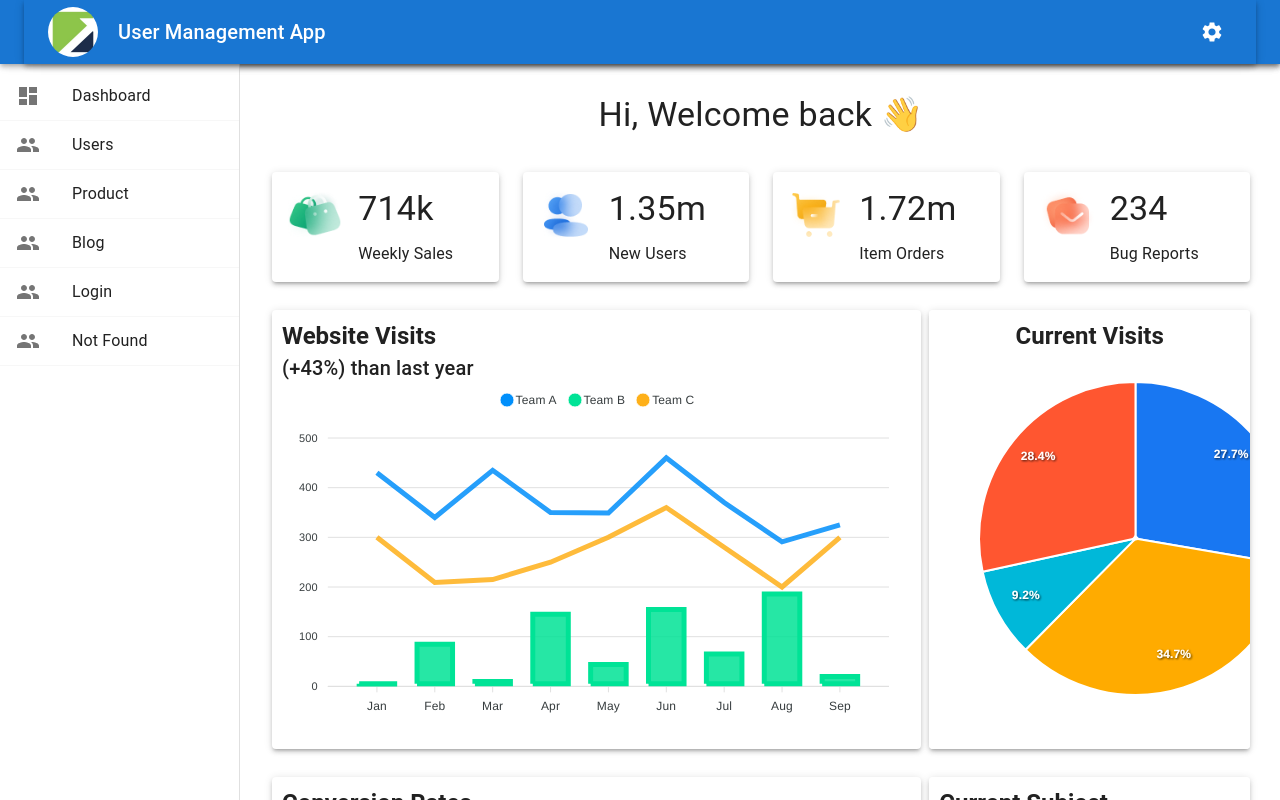
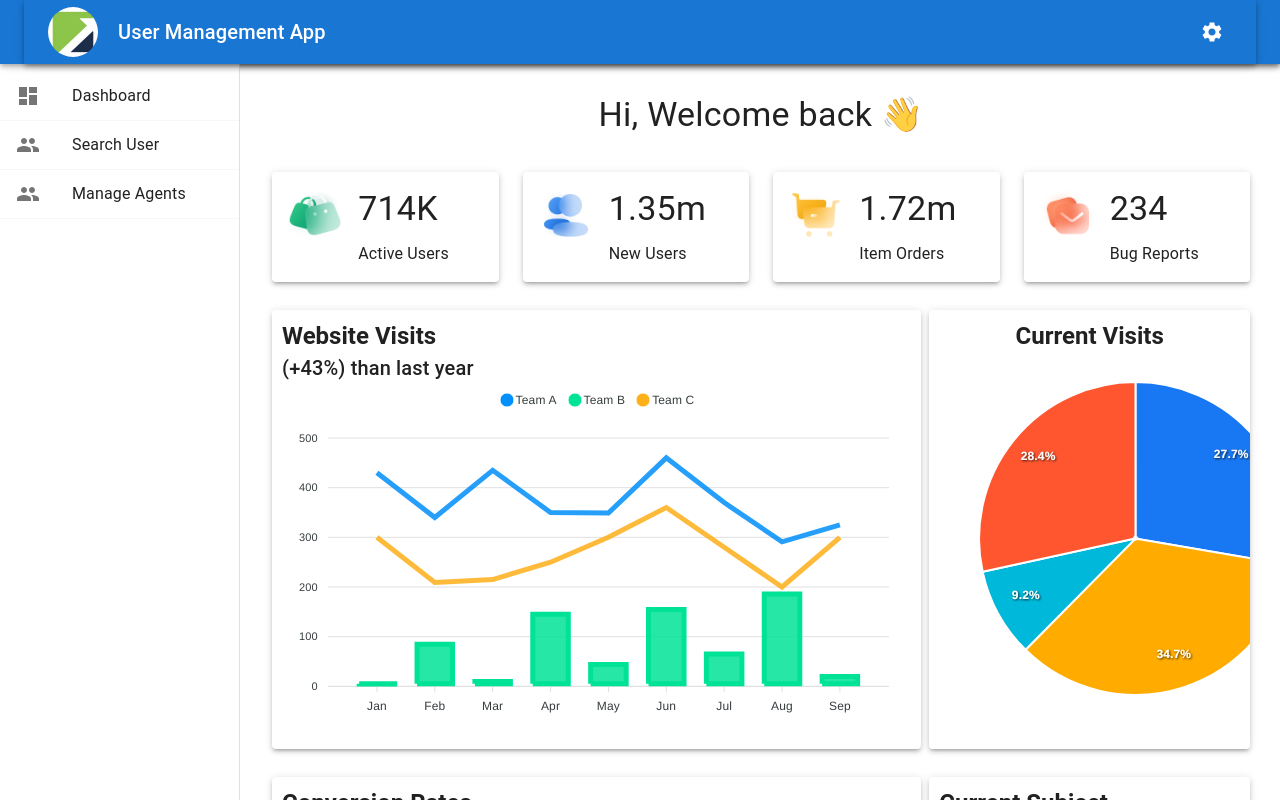
Before and after one commit to PB07-code/UMS-frontend, a React app in the folder demofe/: page /dashboard in a window 1280 px wide. Shown: the top 800 px of the page. Built offline with nearby package versions, Linux system fonts and the light colour scheme; sample sign-in values are in the browser's storage; the HTML template or start-up script is replaced by a standard one.

Commit message:
Manage Agents
Manage Agents

```diff
--- a/demofe/src/App.jsx
+++ b/demofe/src/App.jsx
@@ -9,6 +9,7 @@ import { isUserLoggedIn } from './services/AuthService'
 import Navbar from './components/Navbar'
 import Dashboard from './components/Dashboard'
 import PropTypes from 'prop-types';
+import ListAgents from './components/ListAgents'
 
 function App() {
 
@@ -58,6 +59,14 @@ function App() {
                   </AuthenticatedRoute> }>
                   </Route>
 
+                  <Route path='/agents' element ={
+                 <AuthenticatedRoute>
+                       <ListAgents />
+                  </AuthenticatedRoute>
+                  }>
+
+                </Route>
+
               </Routes>
      </BrowserRouter>
    </>
--- a/demofe/src/components/ClippedDrawer.jsx
+++ b/demofe/src/components/ClippedDrawer.jsx
@@ -9,11 +9,11 @@ import Divider from "@mui/material/Divider";
 import ListItem from "@mui/material/ListItem";
 import ListItemIcon from "@mui/material/ListItemIcon";
 import ListItemText from "@mui/material/ListItemText";
-import Avatar from "@mui/material/Avatar";
+
 import { Link } from "react-router-dom"; // Assuming you're using React Router for navigation
 import DashboardIcon from "@mui/icons-material/Dashboard";
 import PeopleIcon from "@mui/icons-material/People";
-import Logo from "../assets/Logo.jpg";
+
 import illustration_avatar from "../assets/illustration_avatar.png";
 import { Paper } from "@mui/material";
 import Navbar from "./Navbar";
@@ -50,22 +50,7 @@ export default function ClippedDrawer() {
         <Toolbar />
         <Box sx={{ overflow: "auto" }}>
           <List>
-            {/* Logo */}
-          {/*   <Paper
-              elevation={2}
-              style={{ padding: 10, display: "flex", alignItems: "center" }}
-            >
-              <ListItem sx={{ justifyContent: "center", paddingBottom: 0 }}>
-                <Avatar alt={name} src={Logo} sx={{height: 100, width: 100}} />
-              </ListItem>
-            </Paper>
-            <Divider /> */}
 
-            {/* Dashboard Link */}
-           {/*  <Paper
-              // elevation={1}
-              // style={{ padding: 10, display: "flex", alignItems: "center" }}
-            > */}
               <ListItem button component={Link} to="/dashboard">
                 <ListItemIcon>
                   <DashboardIcon />
@@ -96,15 +81,9 @@ export default function ClippedDrawer() {
                 </ListItemIcon>
                 <ListItemText
                   primary={
-                    <span
-                     /*  style={{
-                        fontSize: "20px",
-                        fontFamily: '"Public Sans", sans-serif',
-                        fontWeight: 600,
-                         color: "rgb(24, 119, 242)",
-                      }} */
-                    >
-                      Users
+                    <span>
+
+                     Search User
                     </span>
                   }
                 />
@@ -112,40 +91,40 @@ export default function ClippedDrawer() {
             {/* </Paper> */}
           <Divider/>
             {/* Product Link */}
-            <ListItem button component={Link} to="/users">
+            <ListItem button component={Link} to="/agents">
               <ListItemIcon>
                 <PeopleIcon />
               </ListItemIcon>
-              <ListItemText primary="Product" />
+              <ListItemText primary="Manage Agents" />
             </ListItem>
             <Divider />
 
             {/* Blog Link */}
-            <ListItem button component={Link} to="/users">
+          {/*   <ListItem button component={Link} to="/users">
               <ListItemIcon>
                 <PeopleIcon />
               </ListItemIcon>
-              <ListItemText primary="Blog" />
+              <ListItemText primary="Deleted Users" />
             </ListItem>
-            <Divider />
+            <Divider /> */}
 
             {/* Login Link */}
-            <ListItem button component={Link} to="/users">
+           {/*  <ListItem button component={Link} to="/users">
               <ListItemIcon>
                 <PeopleIcon />
               </ListItemIcon>
               <ListItemText primary="Login" />
             </ListItem>
-            <Divider />
+            <Divider /> */}
 
             {/* Not Found Link */}
-            <ListItem button component={Link} to="/users">
+           {/*  <ListItem button component={Link} to="/users">
               <ListItemIcon>
                 <PeopleIcon />
               </ListItemIcon>
               <ListItemText primary="Not Found" />
             </ListItem>
-            <Divider />
+            <Divider />  */}
           </List>
 
 
--- a/demofe/src/components/CustomWidgets.jsx
+++ b/demofe/src/components/CustomWidgets.jsx
@@ -3,6 +3,7 @@ import newUsers from "../assets/newUsers.png";
 import glass_bag from "../assets/glass_bag.png";
 import glass_orders from "../assets/glass_orders.png";
 import glass_bugreports from "../assets/glass_bugreports.png";
+import UserCount from "./UserCount";
 
 const CustomWidgets = () => {
   return (
@@ -36,10 +37,10 @@ const CustomWidgets = () => {
               </Grid>
               <Grid item xs={8}>
                 <Typography variant="h4" gutterBottom align="left">
-                  714k
+                  714K
                 </Typography>
                 <Typography variant="body1" align="left">
-                  Weekly Sales
+                 Active Users
                 </Typography>
               </Grid>
             </Grid>
--- /dev/null
+++ b/demofe/src/components/ListAgents.jsx
@@ -0,0 +1,81 @@
+import { Button, Table, TableBody, TableCell, TableContainer, TableHead, TableRow, Paper, TextField } from '@mui/material';
+import { useState ,useEffect} from "react";
+import { listAgents } from "../services/AuthService";
+import ClippedDrawer from "./ClippedDrawer";
+
+const ListAgents = () => {
+
+    const [agents, setAgents] = useState([]);
+    const [currentPage, setCurrentPage] = useState(1);
+    const [pageSize] = useState(5); // Number of users per page
+
+    useEffect(() => {
+        getAllAgents();
+      }, []); // Fetch agents once on component mount
+
+      function getAllAgents() {
+        listAgents().then((response) => {
+          setAgents(response.data);
+        }).catch((error) => {
+          console.error(error);
+        });
+      }
+
+      const cellStyle = {
+        color: 'blue',
+        fontWeight: 'bold',
+        fontSize: 'large',
+      };
+
+      function goToPage(page) {
+        setCurrentPage(page);
+      }
+
+      const startIndex = (currentPage - 1) * pageSize;
+      const endIndex = startIndex + pageSize;
+      const agentsForPage = agents.slice(startIndex, endIndex);
+  return (
+ <div>
+    <br/>
+    <ClippedDrawer/>
+    <div className="container">
+
+
+
+      <h2 > Manage Agents</h2>
+<br></br>
+
+      <TableContainer component={Paper}>
+        <Table sx={{ minWidth: 650 }} aria-label="agents table">
+          <TableHead>
+            <TableRow>
+              <TableCell style={cellStyle}>Agent Name</TableCell>
+              <TableCell style={cellStyle}>Agent Role</TableCell>
+
+            </TableRow>
+          </TableHead>
+          <TableBody>
+            {agentsForPage.map((agent) => (
+              <TableRow key={agent.id}>
+                <TableCell>{agent.name}</TableCell>
+                 <TableCell>{agent.roles}</TableCell>
+                </TableRow>
+            ))}
+          </TableBody>
+        </Table>
+      </TableContainer>
+      <div className="pagination">
+        {Array.from({ length: Math.ceil(agents.length / pageSize) }, (_, index) => (
+          <Button key={index} onClick={() => goToPage(index + 1)}>{index + 1}</Button>
+        ))}
+      </div>
+      </div>
+
+      </div>
+
+
+  );
+};
+
+
+export default ListAgents
--- a/demofe/src/components/ListUserComponent.jsx
+++ b/demofe/src/components/ListUserComponent.jsx
@@ -4,11 +4,10 @@ import { listUsers, deleteUser } from "../services/UserService";
 import { useNavigate } from 'react-router-dom';
 import { isAdminUser } from '../services/AuthService'
 import ClippedDrawer from './ClippedDrawer'
-import DeleteIcon from '@mui/icons-material/Delete';
 import DeleteOutlineIcon from '@mui/icons-material/DeleteOutline';
-import UpdateIcon from '@mui/icons-material/Update';
-import EditIcon from '@mui/icons-material/Edit';
-import AddIcon from '@mui/icons-material/Add';
+// import EditIcon from '@mui/icons-material/Edit';
+
+
 
 const ListUserComponent = () => {
 
@@ -83,8 +82,10 @@ const ListUserComponent = () => {
     <>
     <br/>
     <ClippedDrawer/>
+
     <div className="container">
       <h2 className="text-center"> Current Active Users</h2>
+
       <div style={{ display: 'flex', justifyContent: 'space-between', alignItems: 'center' }}>
         {
           isAdmin &&
@@ -115,7 +116,7 @@ const ListUserComponent = () => {
           </TableHead>
           <TableBody>
             {usersForPage.map((user) => (
-              <TableRow key={user.userId}>
+              <TableRow key={user.userId} onClick={() => updateUser(user.userId)}>
                 <TableCell>{user.userName}</TableCell>
                 <TableCell>{user.userEmail}</TableCell>
                 <TableCell>{user.userPhone}</TableCell>
@@ -125,7 +126,7 @@ const ListUserComponent = () => {
                   {
                     isAdmin &&
                     <>
-                      <EditIcon style={{ color: 'green' }} onClick={() => updateUser(user.userId)} />
+                      {/* <EditIcon style={{ color: 'green' }} onClick={() => updateUser(user.userId)} /> */}
                       <span style={{ margin: '0 10px' }}></span>
                       <DeleteOutlineIcon style={{ color: 'red' }} onClick={() => removeUser(user.userId)} />
                     </>
--- a/demofe/src/components/UserComponent.jsx
+++ b/demofe/src/components/UserComponent.jsx
@@ -62,7 +62,8 @@ const UserComponent = () => {
   };
 
   return (
-
+   <>
+   <br/>
     <Container maxWidth="md">
 
       <Grid container spacing={2} justifyContent="center">
@@ -117,6 +118,7 @@ const UserComponent = () => {
         </Grid>
       </Grid>
     </Container>
+    </>
   );
 };
 
```
